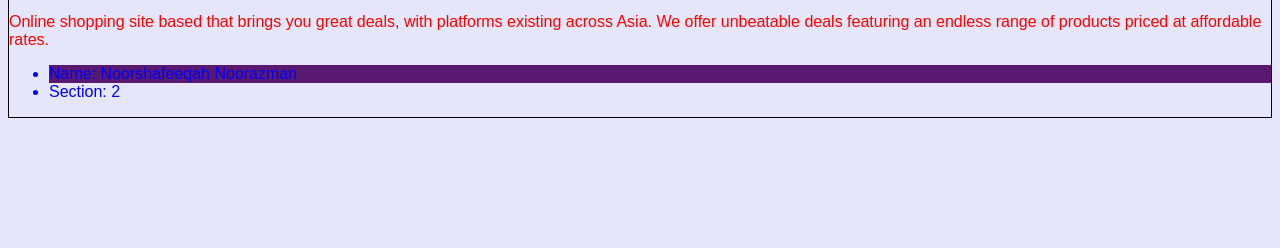
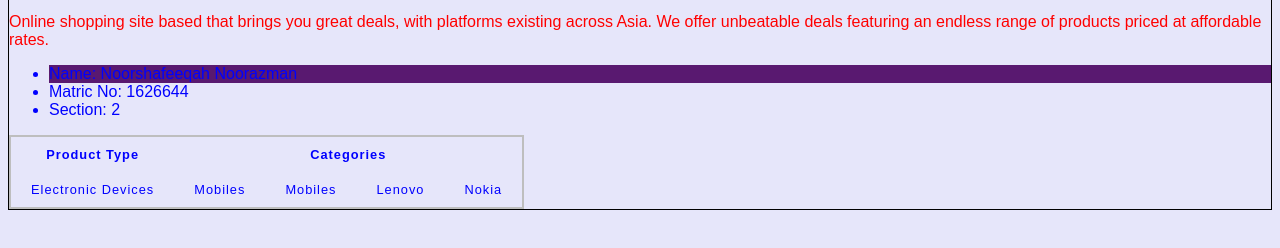
Before and after one commit to Shafeeqah/section2, a plain HTML site: page index.html in a window 1280 px wide. Shown: the part 134-382 px from the top of the page. Drawn offline with Linux system fonts and the light colour scheme.

Commit message:
Update index.html

```diff
--- a/index.html
+++ b/index.html
@@ -27,7 +27,28 @@
         <p>Online shopping site based that brings you great deals, with platforms existing across Asia. We offer unbeatable deals featuring an endless range of products priced at affordable rates.</p>
         <ul>
           <li id="IDselector">Name: Noorshafeeqah Noorazman</li>
+          <li id="matricno">Matric No: 1626644</li>
           <li id="classforcontact">Section: 2</li>
         </ul>
+    <table class="table2">
+      <thead>
+        <tr>
+          <th> Product Type </th>
+          <th colspan="6"> Categories </th>
+        </tr>
+      </thead>
+      <tbody>
+        <tr>
+          <td rowspan="6"> Electronic Devices </td>
+        </tr>
+        <tr>
+          <td rowspan="3"> Mobiles </td>
+          <td> Mobiles </td>
+          <td colspan="2" > Lenovo </td>
+          <td colspan="2" > Nokia </td>
+        </tr>
+      </tbody>
+    </table>
+
   </body>
 </html>
```
